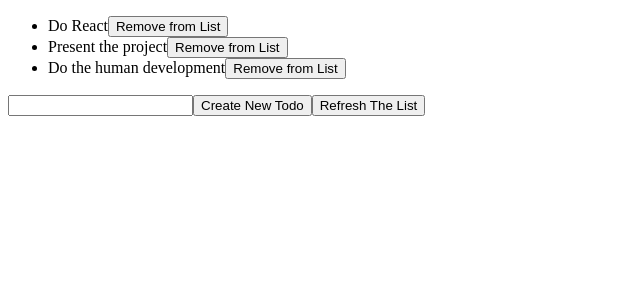
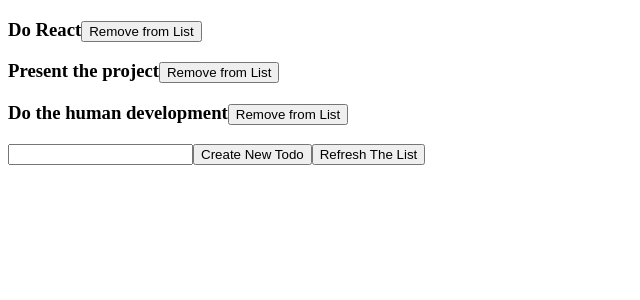
Before and after one commit to Alessandro-Ambra-dev/esercizi-React, a React (Create React App) app in the folder my-app/: page / in a window 1280 px wide. Shown: the top 300 px of the page, without its empty margins (0-640 px from the left). Built offline with nearby package versions, Linux system fonts and the light colour scheme.

Commit message:
feature: done es-27 of React

```diff
--- a/my-app/src/App.jsx
+++ b/my-app/src/App.jsx
@@ -3,8 +3,22 @@ import { TodoList } from "./TodoList";
 
 export class App extends React.Component {
   render() {
-    return <div>
-      <TodoList/>
-    </div>;
+    return (
+      <TodoList
+        render={(todos, handleRemoveItem) => {
+
+          return <div>
+            {todos.map((todo, index) => (
+              <h3 key={index}>
+                {todo}
+                <button onClick={() => handleRemoveItem(index)}>
+                  Remove from List
+                </button>
+              </h3>
+            ))}
+          </div>;
+        }}
+      />
+    );
   }
 }
--- a/my-app/src/TodoList.jsx
+++ b/my-app/src/TodoList.jsx
@@ -28,14 +28,14 @@ export class TodoList extends React.Component {
   };
   handleRefreshState = () =>{
     this.setState({
-        todos:["Do React", "Present the project", "Do the human development"],
+        todos:[],
         newState: ''
     })
   }
 
   handleRemoveItem =(event)=>{
 
-    const index = event.target.closest("li").index;
+    const index = this.state.todos.indexOf("h3")
 
     const slice = this.state.todos.slice();
 
@@ -48,12 +48,15 @@ export class TodoList extends React.Component {
 
   }
   render() {
-    let todos = this.state.todos.map((todo, index) => (
-      <li  key={index}>{todo}<button onClick={this.handleRemoveItem}>Remove from List</button></li>
-    ));
+
+
+    // let todos = this.state.todos.map((todo, index) => (
+    //   <li  key={index}>{todo}<button onClick={this.handleRemoveItem}>Remove from List</button></li>
+    // ));
     return (
       <div>
-        <ul>{todos}</ul>
+        {/* <ul>{todos}</ul> */}
+        <div>{this.props.render(this.state.todos,this.handleRemoveItem)}</div>
         <input
           type="text"
           name="newState"
```
Also changed, not shown: my-app/src/consegna.md (+1 -1 lines).
